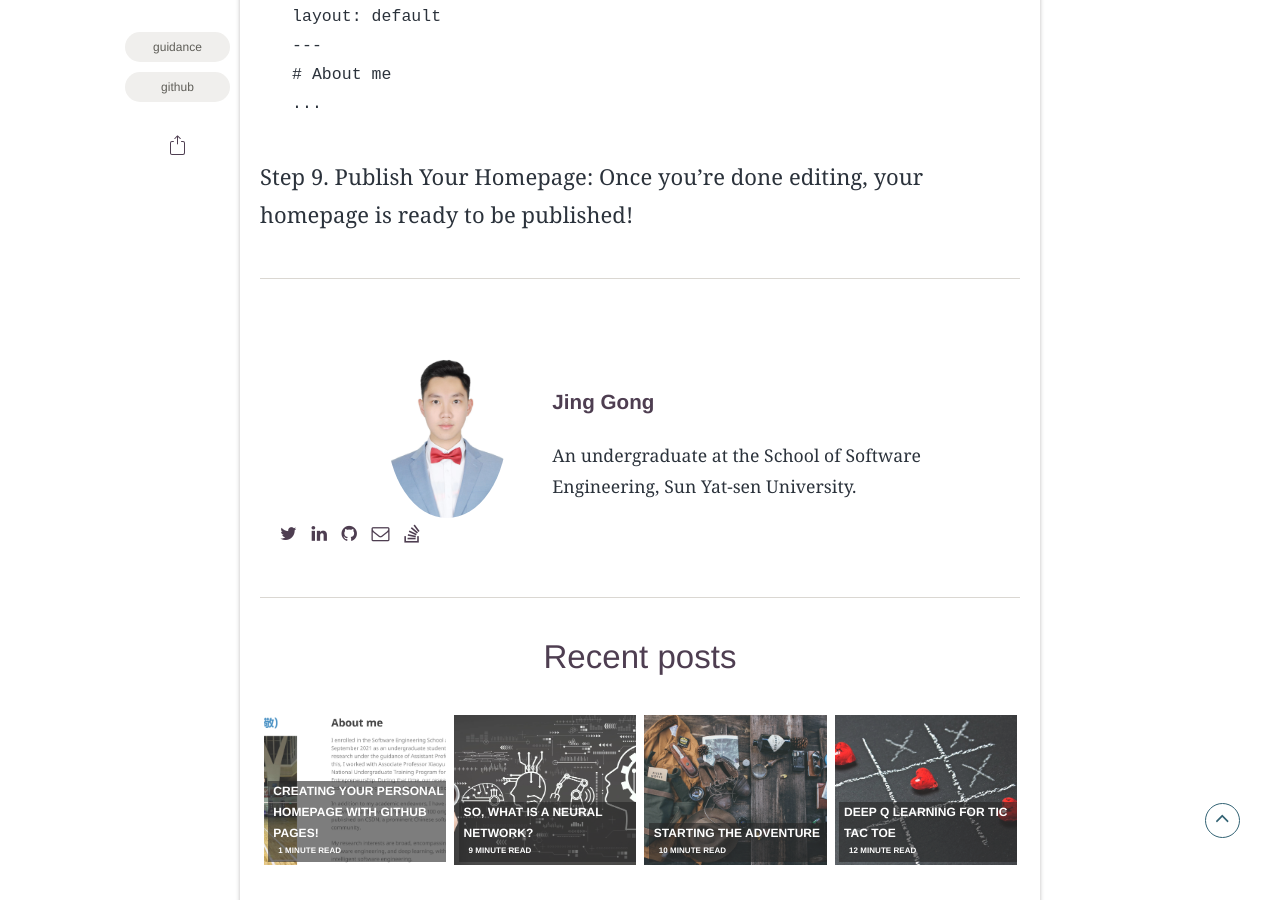
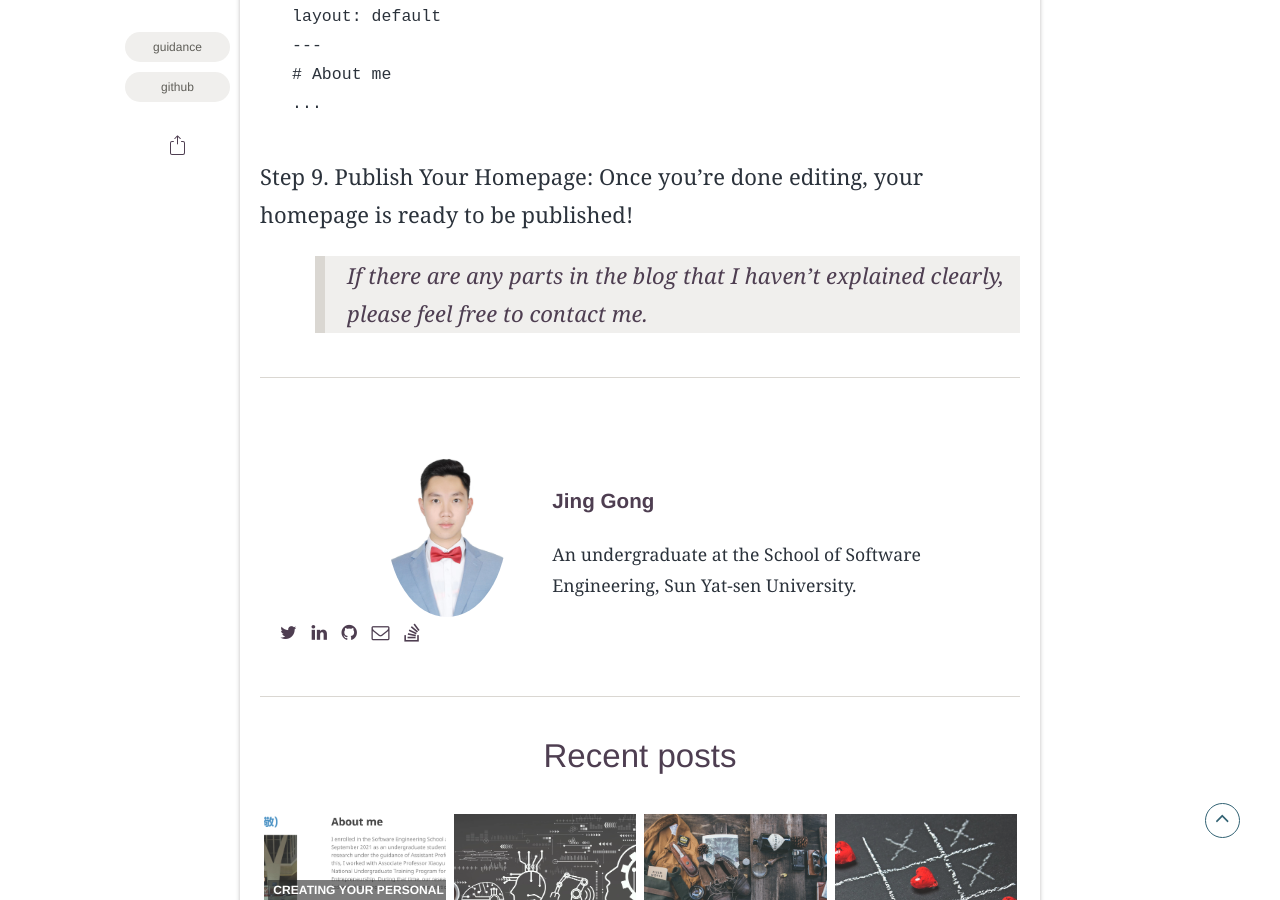
Before and after one commit to MikingG/blog, a Jekyll site: the page built from _posts/2023-10-23-GitHub-Pages.md, in a window 1280 px wide and 900 px high, scrolled down 3833 px. Built offline with Jekyll 4.4.1, drawn with Linux system fonts in a browser that asks for light colours; some web fonts are replaced.

Commit message:
Update 2023-10-23-GitHub-Pages.md

````diff
--- a/_posts/2023-10-23-GitHub-Pages.md
+++ b/_posts/2023-10-23-GitHub-Pages.md
@@ -57,3 +57,5 @@ layout: default
 ```
 
 Step 9. Publish Your Homepage: Once you're done editing, your homepage is ready to be published!
+
+> If there are any parts in the blog that I haven't explained clearly, please feel free to contact me.
````
